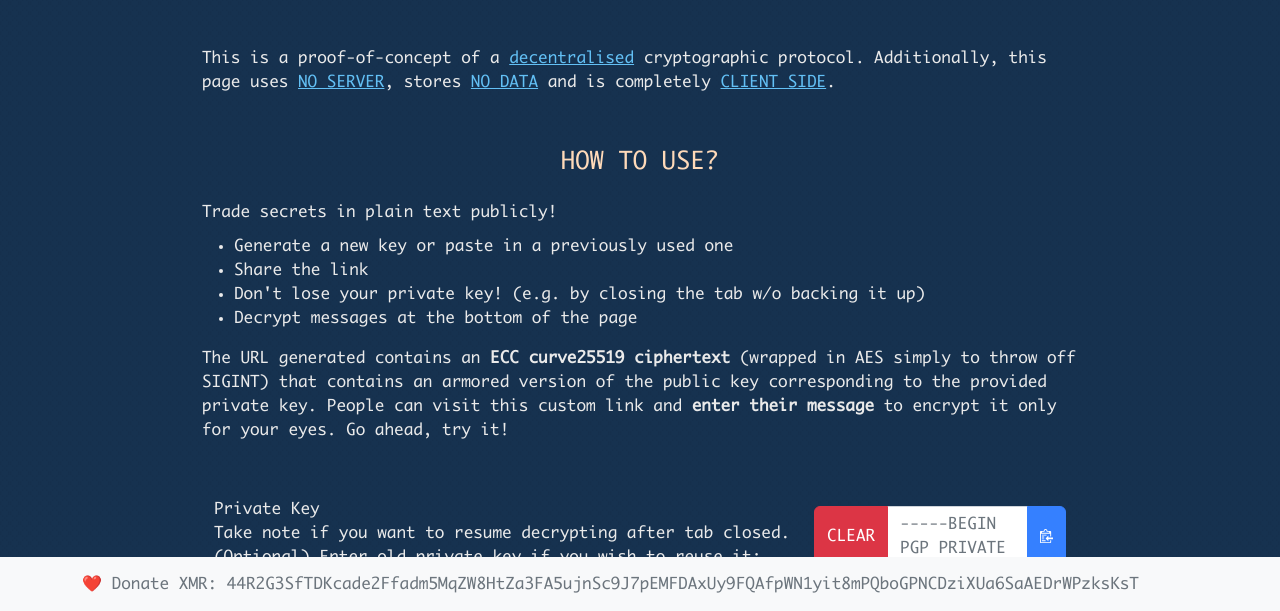
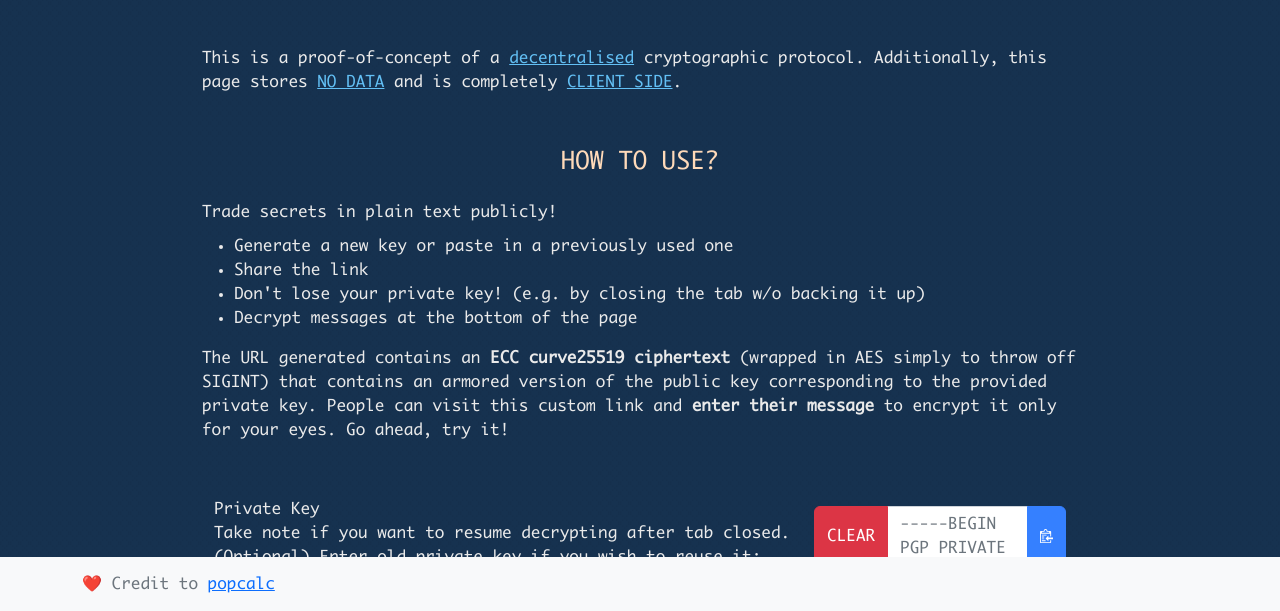
Before and after one commit to altilunium/pubkey, a plain HTML site: page index.html in a window 1280 px wide. Shown: the part 187-798 px from the top of the page. Drawn offline with nearby package versions, Linux system fonts and the light colour scheme; a script that the page names is missing.

Commit message:
Update index.html

```diff
--- a/index.html
+++ b/index.html
@@ -30,9 +30,7 @@
             <div class="col">
                 This is a proof-of-concept of a
                 <a id="disclaimer-links" target="_blank"
-                    href="https://en.wikipedia.org/wiki/Decentralization">decentralised</a> cryptographic protocol. Additionally, this page uses <a id="disclaimer-links" target="_blank"
-                    href="https://docs.github.com/en/pages/getting-started-with-github-pages/about-github-pages#static-site-generators">NO
-                    SERVER</a>, stores <a id="disclaimer-links" target="_blank"
+                    href="https://en.wikipedia.org/wiki/Decentralization">decentralised</a> cryptographic protocol. Additionally, this page stores <a id="disclaimer-links" target="_blank"
                     href="https://developer.mozilla.org/en-US/docs/Web/API/URLSearchParams">NO DATA</a> and is
                 completely <a id="disclaimer-links" target="_blank"
                     href="https://en.wikipedia.org/wiki/Client-side">CLIENT
@@ -137,7 +135,7 @@
     <footer class="footer fixed-bottom mt-auto py-3 bg-light d-none d-lg-block">
         <div class="container">
             <span class="text-muted">
-                ❤️ Donate XMR: 44R2G3SfTDKcade2Ffadm5MqZW8HtZa3FA5ujnSc9J7pEMFDAxUy9FQAfpWN1yit8mPQboGPNCDziXUa6SaAEDrWPzksKsT
+                ❤️ Credit to <a href='https://news.ycombinator.com/item?id=32136202'>popcalc</a>
             </span>
         </div>
     </footer>
```
